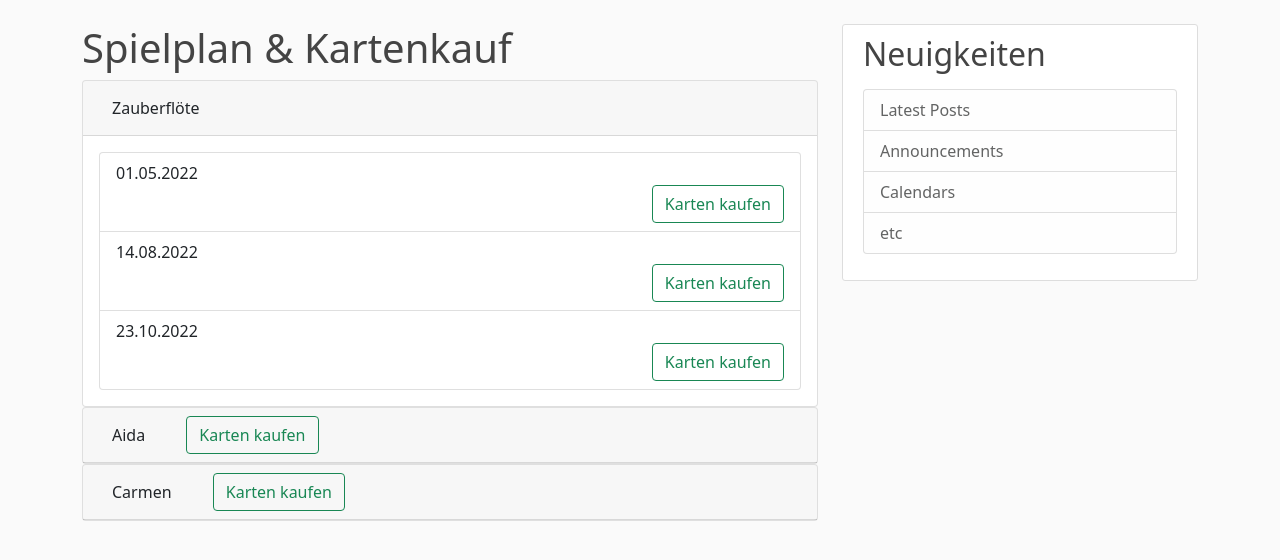
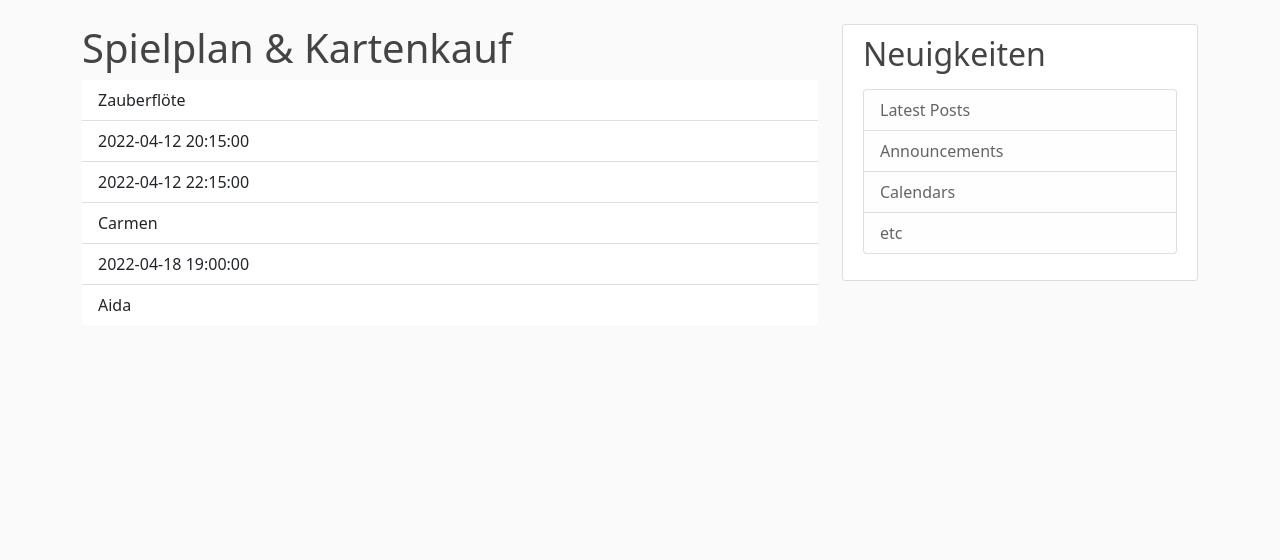
Before and after one commit to pmyna/Opera-Ticket-System, a Flask app: page /plan in a window 1280 px wide. Shown: the part 56-616 px from the top of the page. Run offline with Flask 2, Linux system fonts and the light colour scheme; data comes from the database, SQL or seed files in the repository.

Commit message:
Added To-Do

```diff
--- a/project/routes.py
+++ b/project/routes.py
@@ -1,4 +1,5 @@
 from flask import *
+from sqlalchemy import *
 from project import app, db
 from project.form import *
 from project.models import *
@@ -14,17 +15,21 @@ def home():
 
 @app.route("/plan", methods=['GET', 'POST'])
 def plan():
-    form = PurchaseForm()
-    if request.method == 'GET':
-        User.purchase = request.form.get('purchase')
-        db.session.commit()
-        #return redirect(url_for('ticket'))
-    return render_template('plan.html', title='Spielplan & Kartenkauf', form=form, user=current_user)
+    opera = Opera.query.all()
+    show = Show.query.all()
+    # Make Pretty
+    # Add Ticket Kaufen Buttons
+    return render_template('plan.html', title='Spielplan & Kartenkauf', opera=opera, show=show, user=current_user)
 
 
 @app.route("/ticket", methods=['GET', 'POST'])
 @login_required
 def ticket():
+    # Render Template from Selection in /plan
+    # Select Loge/Parkett for Price
+    # Select Amount Tickets
+    # Calculate Price - from DB
+    # "Kaufen" Button + Bestätigung der Reservierung [Show Reservation Number - from DB]
     return render_template('ticket.html', title='Ticketkauf', user=current_user)
 
 
--- a/project/templates/plan.html
+++ b/project/templates/plan.html
@@ -1,56 +1,15 @@
 {% extends "layout.html" %}
 {% block content %}
     <h1>Spielplan & Kartenkauf</h1>
- <div id="accordion">
-<form method="get" action="">
-  <div class="card">
-    <div class="card-header">
-      <a class="btn" data-bs-toggle="collapse" href="#collapseOne">
-         Zauberflöte
-      </a>
-    </div>
-    <div id="collapseOne" class="collapse show" data-bs-parent="#accordion">
-      <div class="card-body">
-         <div class="list-group">
-  <a href="#" class="list-group-item list-group-item-action">01.05.2022<div class="form-group" align="right">
-            {{ form.purchase(class="btn btn-outline-success") }}
-        </div></a>
-  <a href="#" class="list-group-item list-group-item-action">14.08.2022<div class="form-group" align="right">
-    {{ form.purchase(class="btn btn-outline-success") }}</div></a>
-  <a href="#" class="list-group-item list-group-item-action">23.10.2022<div class="form-group" align="right">
-    {{ form.purchase(class="btn btn-outline-success") }}</div></a>
-</div>
-      </div>
-    </div>
-  </div>
-
-  <div class="card">
-    <div class="card-header">
-      <a class="collapsed btn" data-bs-toggle="collapse" href="#collapseTwo">
-        Aida
-      </a>
-        <button type="button" class="btn btn-outline-success ms-4" onclick="location.href = 'ticket';">Karten kaufen</button>
-    </div>
-    <div id="collapseTwo" class="collapse" data-bs-parent="#accordion">
-      <div class="card-body">
-        Lorem ipsum..
-      </div>
-    </div>
-  </div>
-
-  <div class="card">
-    <div class="card-header">
-      <a class="collapsed btn" data-bs-toggle="collapse" href="#collapseThree">
-        Carmen
-      </a>
-        <button type="button" class="btn btn-outline-success ms-4" onclick="location.href = 'ticket';">Karten kaufen</button>
-    </div>
-    <div id="collapseThree" class="collapse" data-bs-parent="#accordion">
-      <div class="card-body">
-        Lorem ipsum..
-      </div>
-    </div>
-  </div>
-</form>
-</div>
+<ul class="list-group list-group-flush">
+    {% for op in opera %}
+    <li class="list-group-item"> {{ op.title }}
+        {% for s in show %}
+            {% if s.opera == op.id %}
+                <li class="list-group-item">{{ s.show_date }}</li>
+            {% endif %}
+        {% endfor %}
+    {% endfor %}
+    </li>
+</ul>
 {% endblock content %}
--- a/requirements.txt
+++ b/requirements.txt
@@ -1,2 +1,4 @@
 WTForms~=3.0.1
 Flask~=2.0.3
+SQLAlchemy~=1.4.32
+Werkzeug~=2.0.3
```
Also changed, not shown: project/__init__.py (+22 -7 lines), project/models.py (+12 -4 lines), project/e.db (added), project/site.db (deleted).
